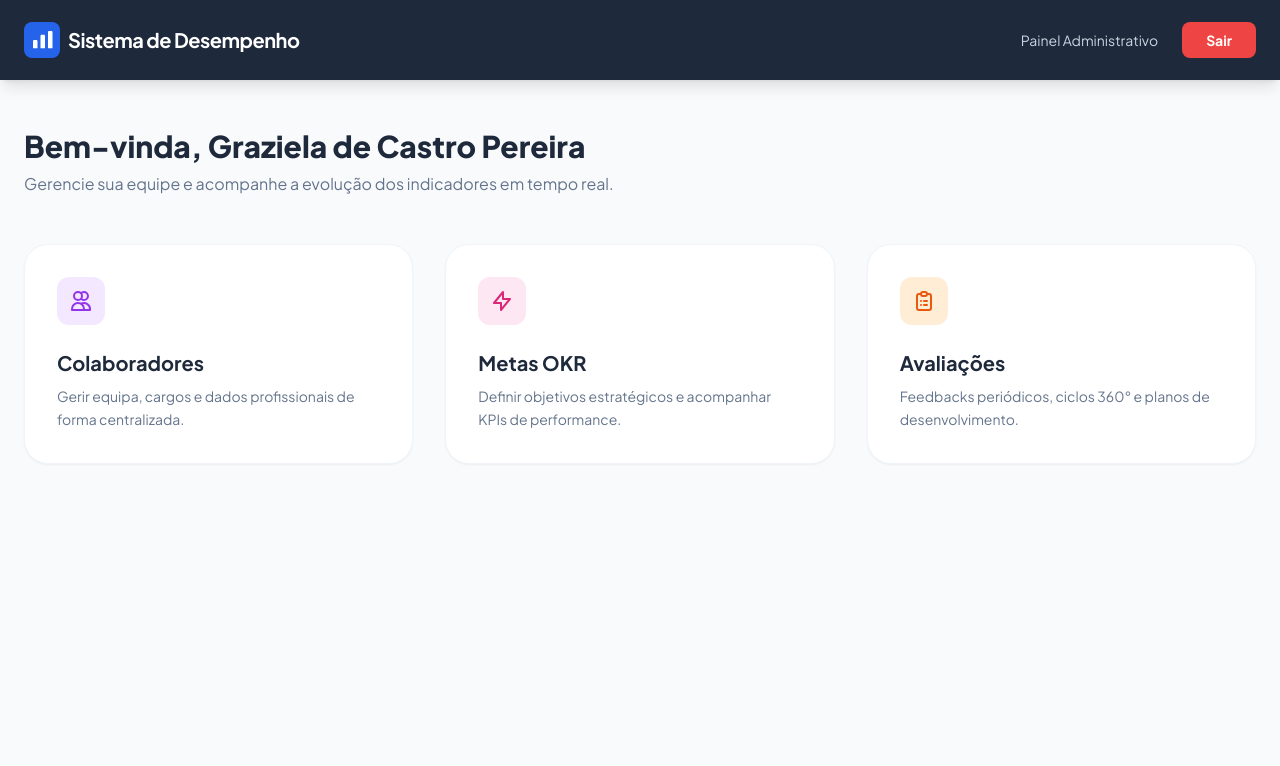
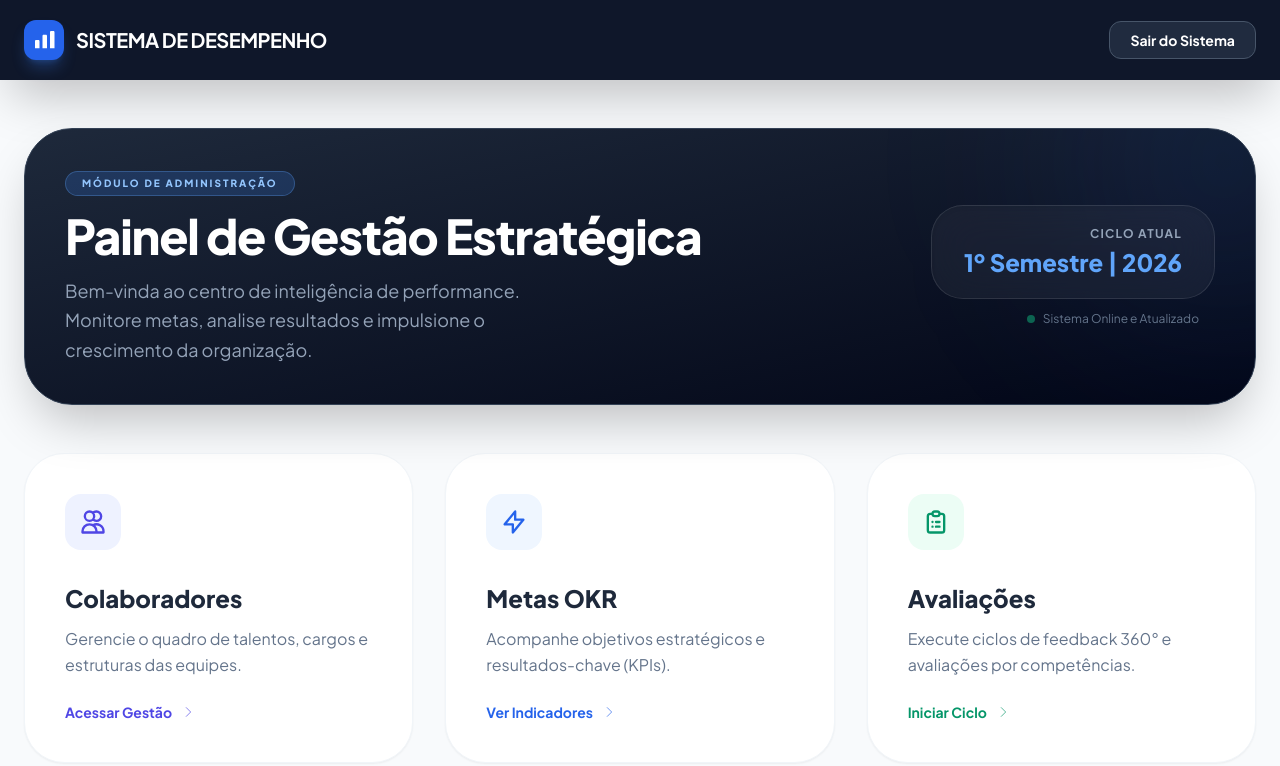
Before and after one commit to grazielacastro01-design/sistema-desempenho, a website: page dashboard.html in a window 1280 px wide. Drawn offline with nearby package versions, Linux system fonts and the light colour scheme.

Commit message:
atualizando

```diff
--- a/dashboard.html
+++ b/dashboard.html
@@ -10,72 +10,100 @@
         body { font-family: 'Plus Jakarta Sans', sans-serif; background-color: #f8fafc; }
 
         .glass-header {
-            background: #1e293b; /* Tom escuro elegante para a área logada */
+            background: #0f172a; /* Azul marinho profundo */
             color: white;
         }
 
         .card-hover {
-            transition: all 0.3s ease;
+            transition: all 0.3s cubic-bezier(0.4, 0, 0.2, 1);
         }
 
         .card-hover:hover {
-            transform: translateY(-5px);
-            box-shadow: 0 20px 25px -5px rgb(0 0 0 / 0.1);
+            transform: translateY(-8px);
+            box-shadow: 0 25px 50px -12px rgba(0, 0, 0, 0.1);
         }
     </style>
 </head>
 <body class="antialiased">
 
-    <header class="glass-header w-full shadow-lg">
+    <header class="glass-header w-full shadow-2xl">
         <div class="max-w-7xl mx-auto px-6 h-20 flex justify-between items-center">
 
-            <div class="flex items-center gap-2">
-                <div class="bg-blue-600 p-1.5 rounded-lg text-white">
+            <div class="flex items-center gap-3">
+                <div class="bg-blue-600 p-2 rounded-xl text-white shadow-lg shadow-blue-500/30">
                     <svg class="w-6 h-6" fill="currentColor" viewBox="0 0 24 24">
                         <path d="M3 13.125C3 12.5037 3.50371 12 4.125 12H6.375C6.99629 12 7.5 12.5037 7.5 13.125V20.25H3V13.125ZM10.5 7.875C10.5 7.25371 11.0037 6.75 11.625 6.75H13.875C14.4963 6.75 15 7.25371 15 7.875V20.25H10.5V7.875ZM18 4.125C18 3.50371 18.5037 3 19.125 3H21.375C21.9963 3 22.5 3.50371 22.5 4.125V20.25H18V4.125Z"/>
                     </svg>
                 </div>
-                <span class="text-xl font-bold tracking-tight">Sistema de Desempenho</span>
+                <span class="text-xl font-bold tracking-tight uppercase">Sistema de Desempenho</span>
             </div>
 
             <div class="flex items-center gap-6">
-                <span class="text-slate-300 text-sm hidden md:block">Painel Administrativo</span>
-                <button onclick="logout()" class="bg-red-500 hover:bg-red-600 text-white px-6 py-2 rounded-lg text-sm font-bold transition">Sair</button>
+                <button onclick="logout()" class="bg-slate-700/50 hover:bg-red-500 text-white px-5 py-2 rounded-xl text-sm font-bold transition-all border border-slate-600">Sair do Sistema</button>
             </div>
         </div>
     </header>
 
     <main class="max-w-7xl mx-auto px-6 py-12">
 
-        <div class="mb-12">
-            <h1 class="text-3xl font-extrabold text-slate-800 mb-2">Bem-vinda, Graziela de Castro Pereira</h1>
-            <p class="text-slate-500">Gerencie sua equipe e acompanhe a evolução dos indicadores em tempo real.</p>
+        <div class="bg-gradient-to-br from-slate-800 to-slate-950 rounded-[3rem] p-10 mb-12 text-white shadow-2xl relative overflow-hidden border border-slate-700">
+            <div class="absolute top-0 right-0 w-80 h-80 bg-blue-500/10 blur-[100px] rounded-full -mr-32 -mt-32"></div>
+
+            <div class="relative z-10 flex flex-col md:flex-row justify-between items-center gap-8">
+                <div>
+                    <span class="inline-block px-4 py-1 rounded-full bg-blue-500/20 border border-blue-400/30 text-blue-300 text-[10px] font-extrabold uppercase tracking-[0.2em] mb-4">Módulo de Administração</span>
+                    <h1 class="text-3xl md:text-5xl font-extrabold mb-4 tracking-tight">Painel de Gestão Estratégica</h1>
+                    <p class="text-slate-400 max-w-lg leading-relaxed text-lg">
+                        Bem-vinda ao centro de inteligência de performance. Monitore metas, analise resultados e impulsione o crescimento da organização.
+                    </p>
+                </div>
+
+                <div class="flex flex-col items-end gap-3">
+                    <div class="bg-white/5 backdrop-blur-xl px-8 py-5 rounded-[2rem] border border-white/10 shadow-inner text-right">
+                        <span class="text-slate-400 text-xs font-bold uppercase tracking-widest block mb-1">Ciclo Atual</span>
+                        <span class="text-2xl font-black text-blue-400">1º Semestre | 2026</span>
+                    </div>
+                    <div class="flex items-center gap-2 text-slate-500 text-xs font-medium px-4">
+                        <span class="w-2 h-2 bg-emerald-500 rounded-full animate-pulse"></span>
+                        Sistema Online e Atualizado
+                    </div>
+                </div>
+            </div>
         </div>
 
         <div class="grid grid-cols-1 md:grid-cols-3 gap-8">
 
-            <a href="colaboradores.html" class="card-hover bg-white p-8 rounded-3xl border border-slate-100 shadow-sm block">
-                <div class="bg-purple-100 text-purple-600 w-12 h-12 rounded-xl flex items-center justify-center mb-6">
-                    <svg class="w-6 h-6" fill="none" stroke="currentColor" viewBox="0 0 24 24"><path stroke-linecap="round" stroke-linejoin="round" stroke-width="2" d="M12 4.354a4 4 0 110 5.292M15 21H3v-1a6 6 0 0112 0v1zm0 0h6v-1a6 6 0 00-9-5.197M13 7a4 4 0 11-8 0 4 4 0 018 0z"></path></svg>
+            <a href="colaboradores.html" class="card-hover bg-white p-10 rounded-[2.5rem] border border-slate-100 shadow-sm block group">
+                <div class="bg-indigo-50 text-indigo-600 w-14 h-14 rounded-2xl flex items-center justify-center mb-8 group-hover:bg-indigo-600 group-hover:text-white transition-all duration-300">
+                    <svg class="w-7 h-7" fill="none" stroke="currentColor" viewBox="0 0 24 24"><path stroke-linecap="round" stroke-linejoin="round" stroke-width="2" d="M12 4.354a4 4 0 110 5.292M15 21H3v-1a6 6 0 0112 0v1zm0 0h6v-1a6 6 0 00-9-5.197M13 7a4 4 0 11-8 0 4 4 0 018 0z"></path></svg>
                 </div>
-                <h2 class="text-xl font-bold text-slate-800 mb-2">Colaboradores</h2>
-                <p class="text-slate-500 text-sm leading-relaxed">Gerir equipa, cargos e dados profissionais de forma centralizada.</p>
+                <h2 class="text-2xl font-black text-slate-800 mb-3">Colaboradores</h2>
+                <p class="text-slate-500 leading-relaxed">Gerencie o quadro de talentos, cargos e estruturas das equipes.</p>
+                <div class="mt-6 text-indigo-600 font-bold text-sm flex items-center gap-2">
+                    Acessar Gestão <svg class="w-4 h-4" fill="none" stroke="currentColor" viewBox="0 0 24 24"><path d="M9 5l7 7-7 7"></path></svg>
+                </div>
             </a>
 
-            <a href="metas.html" class="card-hover bg-white p-8 rounded-3xl border border-slate-100 shadow-sm block">
-                <div class="bg-pink-100 text-pink-600 w-12 h-12 rounded-xl flex items-center justify-center mb-6">
-                    <svg class="w-6 h-6" fill="none" stroke="currentColor" viewBox="0 0 24 24"><path stroke-linecap="round" stroke-linejoin="round" stroke-width="2" d="M13 10V3L4 14h7v7l9-11h-7z"></path></svg>
+            <a href="metas.html" class="card-hover bg-white p-10 rounded-[2.5rem] border border-slate-100 shadow-sm block group">
+                <div class="bg-blue-50 text-blue-600 w-14 h-14 rounded-2xl flex items-center justify-center mb-8 group-hover:bg-blue-600 group-hover:text-white transition-all duration-300">
+                    <svg class="w-7 h-7" fill="none" stroke="currentColor" viewBox="0 0 24 24"><path stroke-linecap="round" stroke-linejoin="round" stroke-width="2" d="M13 10V3L4 14h7v7l9-11h-7z"></path></svg>
                 </div>
-                <h2 class="text-xl font-bold text-slate-800 mb-2">Metas OKR</h2>
-                <p class="text-slate-500 text-sm leading-relaxed">Definir objetivos estratégicos e acompanhar KPIs de performance.</p>
+                <h2 class="text-2xl font-black text-slate-800 mb-3">Metas OKR</h2>
+                <p class="text-slate-500 leading-relaxed">Acompanhe objetivos estratégicos e resultados-chave (KPIs).</p>
+                <div class="mt-6 text-blue-600 font-bold text-sm flex items-center gap-2">
+                    Ver Indicadores <svg class="w-4 h-4" fill="none" stroke="currentColor" viewBox="0 0 24 24"><path d="M9 5l7 7-7 7"></path></svg>
+                </div>
             </a>
 
-            <a href="avaliacoes.html" class="card-hover bg-white p-8 rounded-3xl border border-slate-100 shadow-sm block">
-                <div class="bg-orange-100 text-orange-600 w-12 h-12 rounded-xl flex items-center justify-center mb-6">
-                    <svg class="w-6 h-6" fill="none" stroke="currentColor" viewBox="0 0 24 24"><path stroke-linecap="round" stroke-linejoin="round" stroke-width="2" d="M9 5H7a2 2 0 00-2 2v12a2 2 0 002 2h10a2 2 0 002-2V7a2 2 0 00-2-2h-2M9 5a2 2 0 002 2h2a2 2 0 002-2M9 5a2 2 0 012-2h2a2 2 0 012 2m-3 7h3m-3 4h3m-6-4h.01M9 16h.01"></path></svg>
+            <a href="avaliacoes.html" class="card-hover bg-white p-10 rounded-[2.5rem] border border-slate-100 shadow-sm block group">
+                <div class="bg-emerald-50 text-emerald-600 w-14 h-14 rounded-2xl flex items-center justify-center mb-8 group-hover:bg-emerald-600 group-hover:text-white transition-all duration-300">
+                    <svg class="w-7 h-7" fill="none" stroke="currentColor" viewBox="0 0 24 24"><path stroke-linecap="round" stroke-linejoin="round" stroke-width="2" d="M9 5H7a2 2 0 00-2 2v12a2 2 0 002 2h10a2 2 0 002-2V7a2 2 0 00-2-2h-2M9 5a2 2 0 002 2h2a2 2 0 002-2M9 5a2 2 0 012-2h2a2 2 0 012 2m-3 7h3m-3 4h3m-6-4h.01M9 16h.01"></path></svg>
                 </div>
-                <h2 class="text-xl font-bold text-slate-800 mb-2">Avaliações</h2>
-                <p class="text-slate-500 text-sm leading-relaxed">Feedbacks periódicos, ciclos 360° e planos de desenvolvimento.</p>
+                <h2 class="text-2xl font-black text-slate-800 mb-3">Avaliações</h2>
+                <p class="text-slate-500 leading-relaxed">Execute ciclos de feedback 360° e avaliações por competências.</p>
+                <div class="mt-6 text-emerald-600 font-bold text-sm flex items-center gap-2">
+                    Iniciar Ciclo <svg class="w-4 h-4" fill="none" stroke="currentColor" viewBox="0 0 24 24"><path d="M9 5l7 7-7 7"></path></svg>
+                </div>
             </a>
 
         </div>
@@ -83,7 +111,7 @@
 
     <script>
         function logout() {
-            // Lógica para limpar sessão e redirecionar
+            // Limpa qualquer dado de sessão e volta para o início
             window.location.href = 'index.html';
         }
     </script>
```
